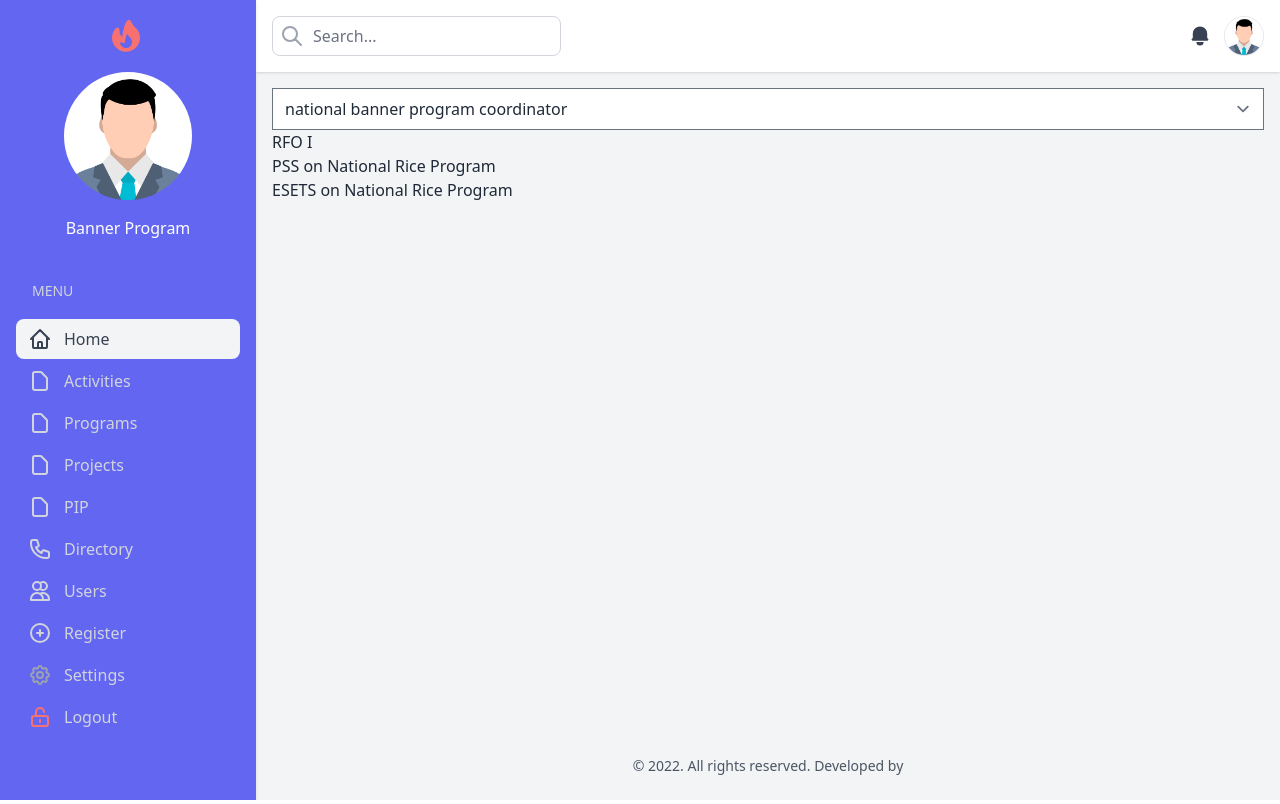
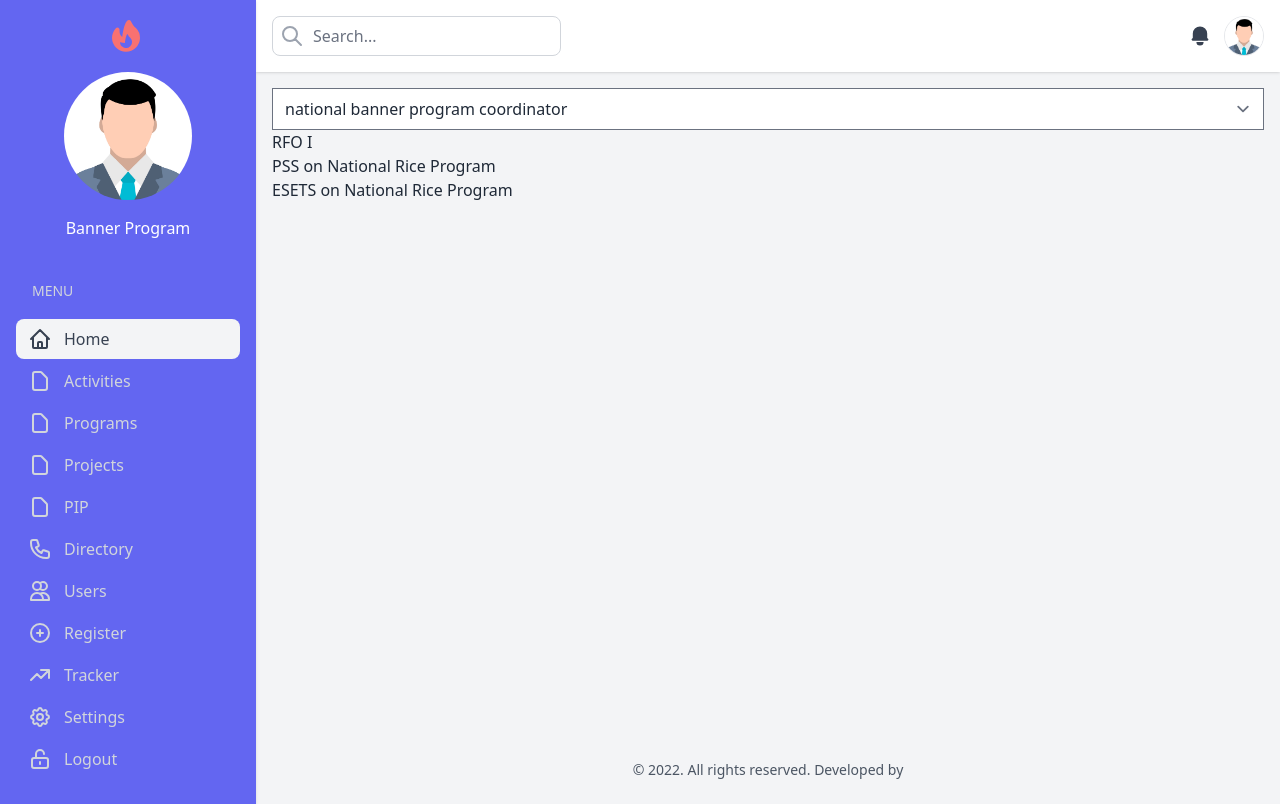
Before and after one commit to mlab817/da-pips, a React (Vite) app: page / in a window 1280 px wide. Built offline with nearby package versions, Linux system fonts and the light colour scheme.

Commit message:
fixed missing keys

```diff
--- a/src/App.jsx
+++ b/src/App.jsx
@@ -6,6 +6,7 @@ import ProgramsPage from './pages/programs.page';
 import ProjectsPage from './pages/projects.page';
 import UsersPage from './pages/users.page';
 import RegisterPage from './pages/register.page';
+import TrackerPage from './pages/tracker.page';
 
 const App = () => {
   return (
@@ -17,6 +18,7 @@ const App = () => {
       <Route path="/projects" element={<ProjectsPage />} />
       <Route path="/users" element={<UsersPage />} />
       <Route path="/register" element={<RegisterPage />} />
+      <Route path="/tracker" element={<TrackerPage />} />
       <Route path="/directory" element={<DirectoryPage />} />
     </Routes>
   )
--- a/src/components/sidebar/sidebar.component.jsx
+++ b/src/components/sidebar/sidebar.component.jsx
@@ -45,18 +45,20 @@ const links = [
     icon: 'PlusCircleIcon',
     label: 'Register',
     to: '/register'
+  },
+  {
+    icon: 'TrendingUpIcon',
+    label: 'Tracker',
+    to: '/tracker'
+  },
+  {
+    icon: 'CogIcon',
+    label: 'Settings',
+    to: '/settings'
   }
 ]
 
 const Sidebar = () => {
-  const handleLogout = () => {
-    if (confirm('Are you sure you want to logout?')) {
-      alert('Logged out')
-    } else {
-      alert('Cancelled')
-    }
-  }
-
   return (
     <aside className="w-64 md:shadow transform -translate-x-full md:translate-x-0 transition-transform duration-150 ease-in bg-indigo-500">
       <Banner />
@@ -74,55 +76,8 @@ const Sidebar = () => {
             links.map(({ to, label, icon }, index) => <SidebarItem key={index} to={to} label={label} icon={icon} />)
           }
 
-          <li className="my-px">
-            <Link
-              to="/"
-              className="flex flex-row items-center h-10 px-3 rounded-lg text-gray-300 hover:bg-gray-100 hover:text-gray-700"
-            >
-              <span className="flex items-center justify-center text-lg text-gray-400">
-                <svg
-                  fill="none"
-                  strokeLinecap="round"
-                  strokeLinejoin="round"
-                  strokeWidth="2"
-                  viewBox="0 0 24 24"
-                  stroke="currentColor"
-                  className="h-6 w-6"
-                >
-                  <path
-                    d="M10.325 4.317c.426-1.756 2.924-1.756 3.35 0a1.724 1.724 0 002.573 1.066c1.543-.94 3.31.826 2.37 2.37a1.724 1.724 0 001.065 2.572c1.756.426 1.756 2.924 0 3.35a1.724 1.724 0 00-1.066 2.573c.94 1.543-.826 3.31-2.37 2.37a1.724 1.724 0 00-2.572 1.065c-.426 1.756-2.924 1.756-3.35 0a1.724 1.724 0 00-2.573-1.066c-1.543.94-3.31-.826-2.37-2.37a1.724 1.724 0 00-1.065-2.572c-1.756-.426-1.756-2.924 0-3.35a1.724 1.724 0 001.066-2.573c-.94-1.543.826-3.31 2.37-2.37.996.608 2.296.07 2.572-1.065z"
-                  />
-                  <path d="M15 12a3 3 0 11-6 0 3 3 0 016 0z"/>
-                </svg>
-              </span>
-              <span className="ml-3">Settings</span>
-            </Link>
-          </li>
-          <li className="my-px">
-            <Link
-              onClick={handleLogout}
-              as="button"
-              to="/"
-              className="flex flex-row items-center h-10 px-3 rounded-lg text-gray-300 hover:bg-gray-100 hover:text-gray-700"
-            >
-              <span className="flex items-center justify-center text-lg text-red-400">
-                <svg
-                  fill="none"
-                  strokeLinecap="round"
-                  strokeLinejoin="round"
-                  strokeWidth="2"
-                  viewBox="0 0 24 24"
-                  stroke="currentColor"
-                  className="h-6 w-6"
-                >
-                  <path
-                    d="M8 11V7a4 4 0 118 0m-4 8v2m-6 4h12a2 2 0 002-2v-6a2 2 0 00-2-2H6a2 2 0 00-2 2v6a2 2 0 002 2z"
-                  />
-                </svg>
-              </span>
-              <span className="ml-3">Logout</span>
-            </Link>
-          </li>
+          <SidebarItem icon="LockOpenIcon" label="Logout" to="/logout" />
+
         </ul>
       </div>
     </aside>
--- a/src/pages/activities.page.jsx
+++ b/src/pages/activities.page.jsx
@@ -40,7 +40,7 @@ const ActivitiesPage = () => {
 				<div className="grid grid-cols-6 gap-4">
 					{
 						subprograms.map((sp, index) => (
-							<Card onClick={() => handleClick(sp)}>
+							<Card key={index} onClick={() => handleClick(sp)}>
 								<h2>
 									{sp}
 								</h2>
@@ -98,6 +98,7 @@ const ActivitiesPage = () => {
 						}
 					</tbody>
 					<tfoot>
+						<tr>
 							<td className="border px-1 py-1 text-center">Total</td>
 							<td className="border px-1 py-1 text-center">2023</td>
 							<td className="border px-1 py-1 text-center">2024</td>
@@ -107,6 +108,7 @@ const ActivitiesPage = () => {
 							<td className="border px-1 py-1 text-center">2028</td>
 							<td className="border px-1 py-1 text-center">Total</td>
 							<td className="border px-1 py-1 text-center">Actions</td>
+						</tr>
 					</tfoot>
 				</table>
 
--- /dev/null
+++ b/src/pages/tracker.page.jsx
@@ -0,0 +1,15 @@
+import MainLayout from '../layouts/main/main.layout';
+import PageTitle from '../components/page-title/page-title.component';
+import PageContent from '../components/page-content/page-content.component';
+
+const TrackerPage = () => {
+	return (
+		<MainLayout>
+			<PageTitle title="Tracker" />
+
+			<PageContent />
+		</MainLayout>
+	)
+}
+
+export default TrackerPage;
```
Lines whose indentation alone changed are shown as unchanged.
